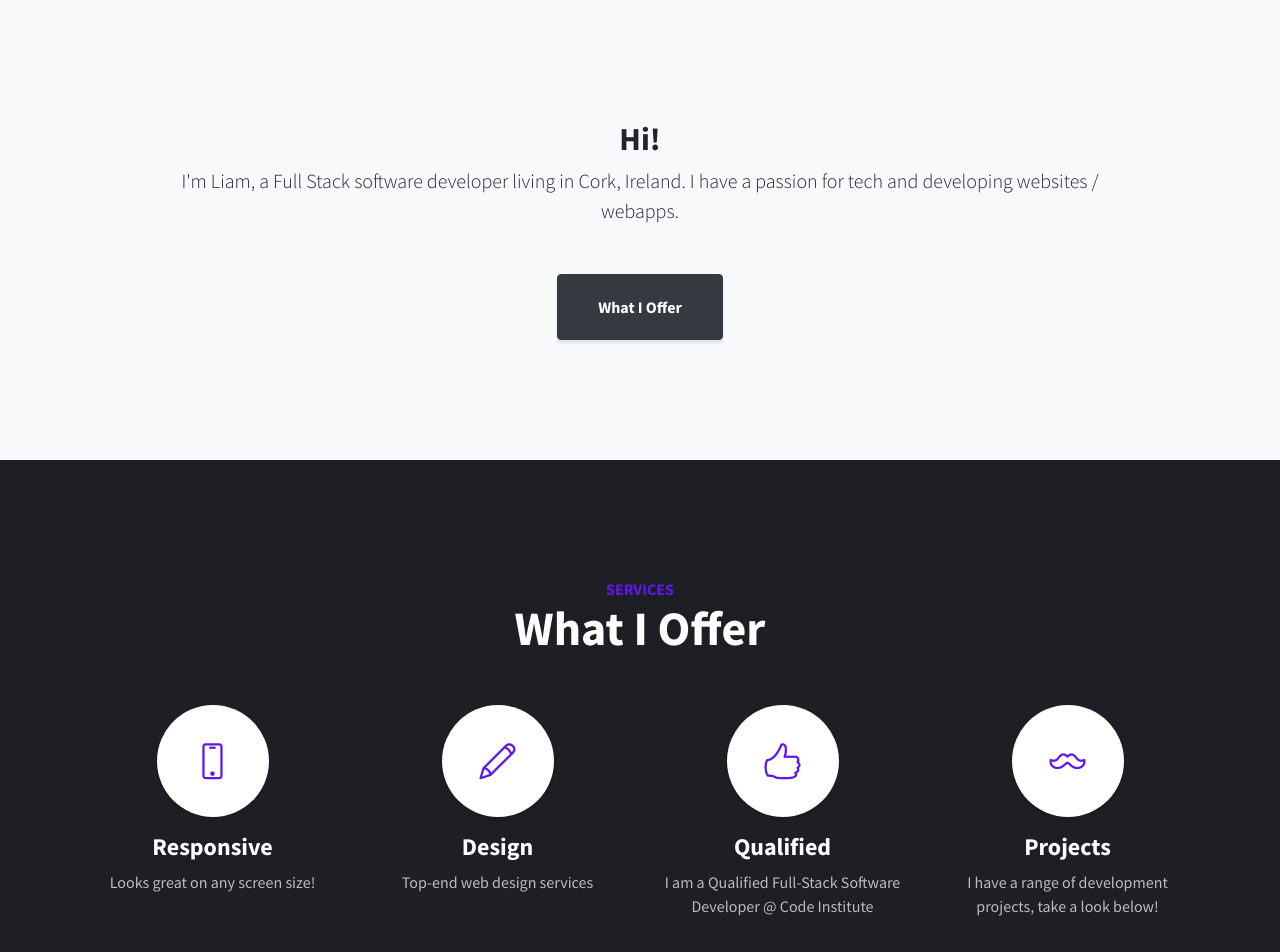
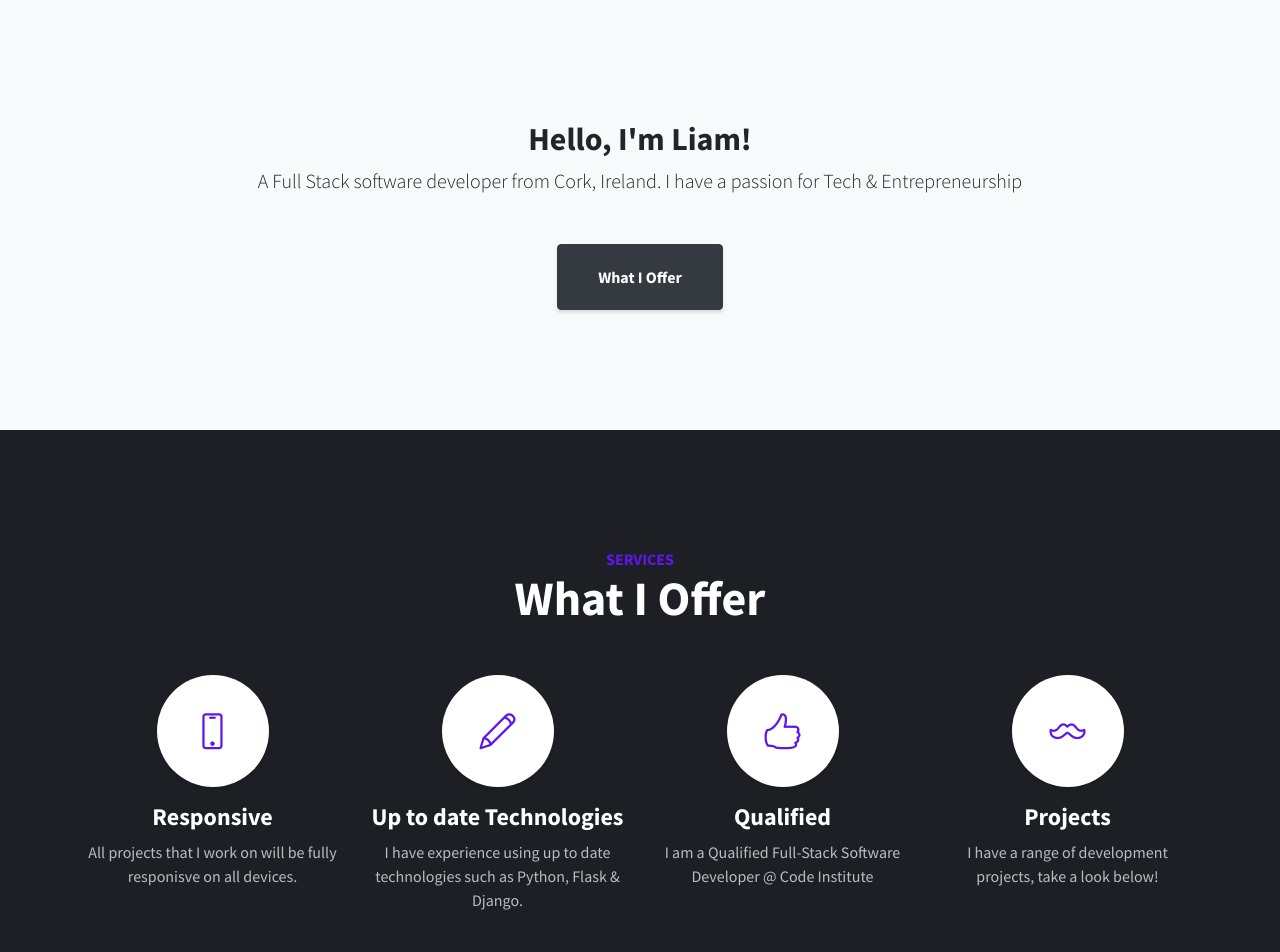
Before and after one commit to Liam-gosnell/Portfolio-Site, a plain HTML site: page index.html in a window 1280 px wide. Shown: the part 800-1752 px from the top of the page. Drawn offline with Linux system fonts and the light colour scheme.

Commit message:
change of content

```diff
--- a/index.html
+++ b/index.html
@@ -68,8 +68,8 @@
     <div class="container text-center">
       <div class="row">
         <div class="col-lg-10 mx-auto">
-          <h2>Hi!</h2>
-          <p class="lead mb-5">I'm Liam, a Full Stack software developer living in Cork, Ireland. I have a passion for tech and developing websites / webapps.</p>
+          <h2>Hello, I'm Liam!</h2>
+          <p class="lead mb-5">A Full Stack software developer from Cork, Ireland. I have a passion for Tech & Entrepreneurship</p>
           <a class="btn btn-dark btn-xl js-scroll-trigger" href="#services">What I Offer</a>
         </div>
       </div>
@@ -91,16 +91,16 @@
           <h4>
             <strong>Responsive</strong>
           </h4>
-          <p class="text-faded mb-0">Looks great on any screen size!</p>
+          <p class="text-faded mb-0">All projects that I work on will be fully responisve on all devices.</p>
         </div>
         <div class="col-lg-3 col-md-6 mb-5 mb-lg-0">
           <span class="service-icon rounded-circle mx-auto mb-3">
             <i class="icon-pencil"></i>
           </span>
           <h4>
-            <strong>Design</strong>
+            <strong>Up to date Technologies</strong>
           </h4>
-          <p class="text-faded mb-0">Top-end web design services</p>
+          <p class="text-faded mb-0">I have experience using up to date technologies such as Python, Flask & Django.</p>
         </div>
         <div class="col-lg-3 col-md-6 mb-5 mb-md-0">
           <span class="service-icon rounded-circle mx-auto mb-3">
@@ -157,10 +157,10 @@
           </a>
         </div>
         <div class="col-lg-6">
-          <a class="portfolio-item" href="#">
+          <a class="portfolio-item" href="https://liam-gosnell.github.io/Milestone-Two/">
             <span class="caption">
               <span class="caption-content">
-                <h2>Workspace</h2>
+                <h2>Daily Drivers</h2>
                 <p class="mb-0">A interactive frontend development project based on a automotive photography / reviews. This includes Html, Css, Bootstrap, JavaScript, Jquery</p>
               </span>
             </span>
@@ -185,7 +185,7 @@
   <!-- Call to Action -->
   <section class="content-section bg-primary text-white">
     <div class="container text-center">
-      <h2 class="mb-4">I also have a freelance site...</h2>
+      <h2 class="mb-4">I also have a freelance site, check it out!</h2>
       <a target="_blank" href="https://www.liamgosnell.ie/" class="btn btn-xl btn-dark">Here!</a>
     </div>
   </section>
@@ -193,7 +193,7 @@
   <!-- Map -->
   <section class="bg-primary" id="contact" class="map">
     <iframe src="https://www.google.com/maps/embed?pb=!1m18!1m12!1m3!1d19684.155788998512!2d-8.250971366388812!3d51.924477651158575!2m3!1f0!2f0!3f0!3m2!1i1024!2i768!4f13.1!3m3!1m2!1s0x484362a20b01cd27%3A0x40cc24ab045c8a9f!2sCarrigane%2C%20Co.%20Cork%2C%20T45%20HY90!5e0!3m2!1sen!2sie!4v1599044716041!5m2!1sen!2sie" width="100%" height="450" frameborder="0" style="border:0;" allowfullscreen="" aria-hidden="false" tabindex="0"></iframe>
-    <br />
+    <br/>
 
   </section>
 
```
